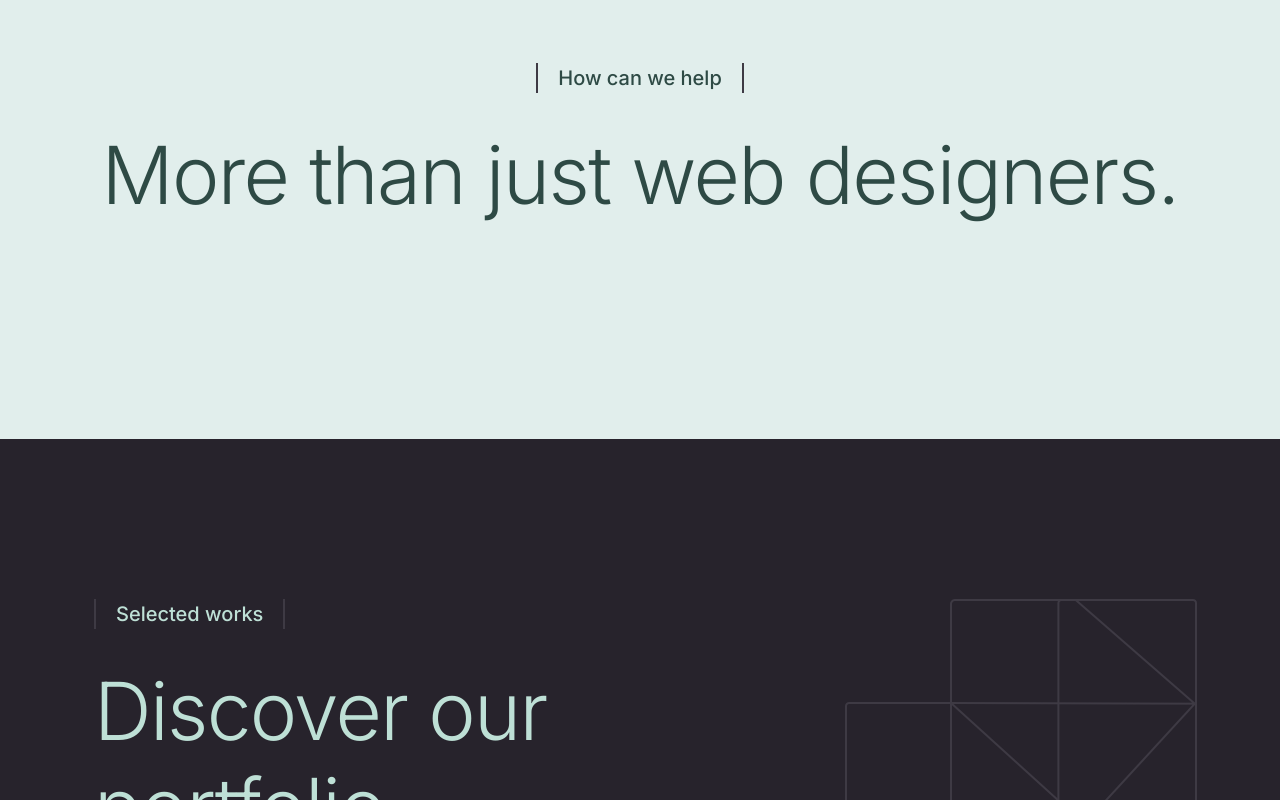
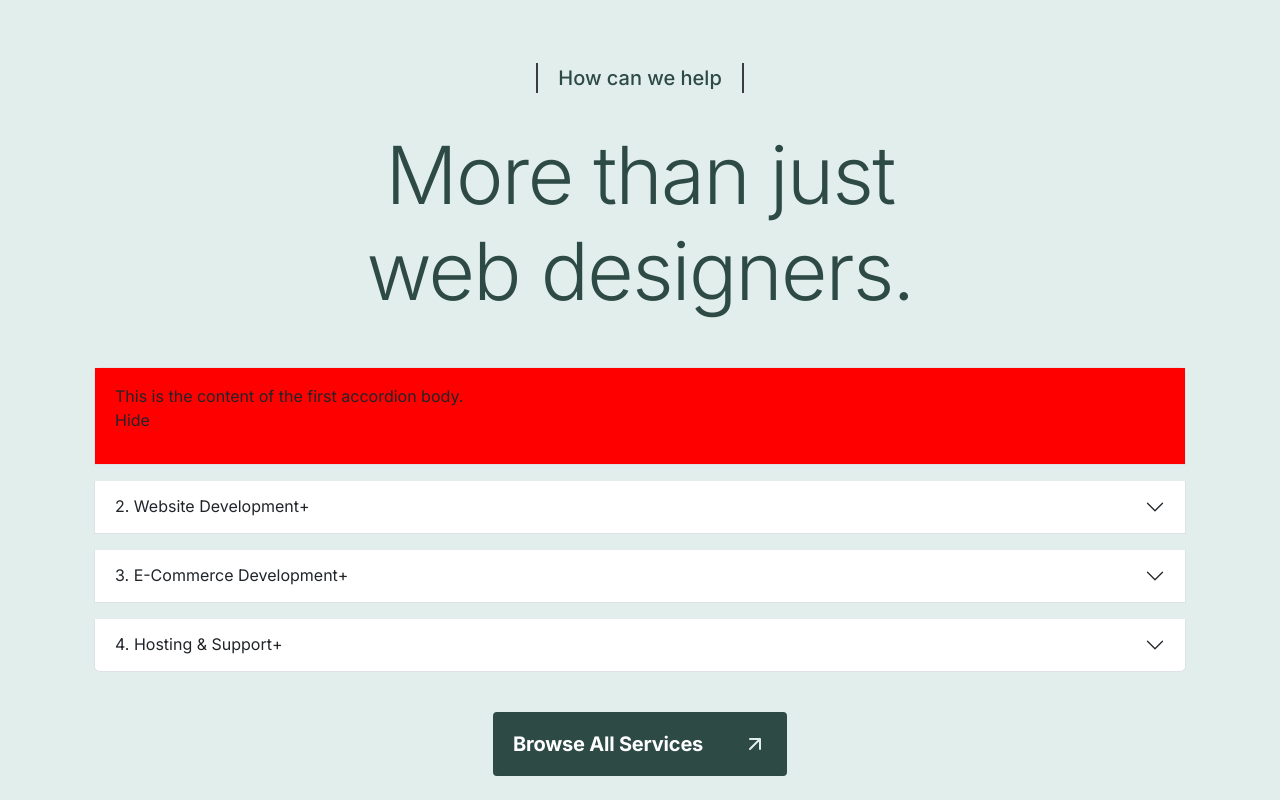
Before and after one commit to MDShakibul/Panther-Studio-V1, a Next.js app: page / in a window 1280 px wide. Shown: the part 1820-2620 px from the top of the page. Built offline with nearby package versions, Linux system fonts and the light colour scheme.

Commit message:
"Updated styles and components for MainFocus and MoreInfo pages, including color changes, layout adjustments, and addition of Accordion component."

```diff
--- /dev/null
+++ b/src/pages/components/Shared/Accordion.js
@@ -0,0 +1,156 @@
+import React, { useEffect } from "react";
+const Accordion = () => {
+  useEffect(() => {
+    const accordionItems = document.querySelectorAll(".accordion-item");
+    accordionItems.forEach((item) => {
+      const button = item.querySelector(".accordion-button");
+      const collapse = item.querySelector(".accordion-collapse");
+      const icon = item.querySelector(".toggle-icon");
+      if (collapse.classList.contains("show")) {
+        item
+          .querySelector(".accordion-header")
+          .classList.add("accordion-header-hidden");
+      }
+      button.addEventListener("click", function () {
+        if (!collapse.classList.contains("show")) {
+          item
+            .querySelector(".accordion-header")
+            .classList.add("accordion-header-hidden");
+        }
+      });
+      collapse.addEventListener("hidden.bs.collapse", function () {
+        item
+          .querySelector(".accordion-header")
+          .classList.remove("accordion-header-hidden");
+      });
+      if (icon) {
+        icon.addEventListener("click", function () {
+          collapse.classList.remove("show");
+          item
+            .querySelector(".accordion-header")
+            .classList.remove("accordion-header-hidden");
+        });
+      }
+    });
+    // Update button text based on state
+    const accordionButtons = document.querySelectorAll(".accordion-button");
+    accordionButtons.forEach((button) => {
+      button.addEventListener("click", function () {
+        const isCollapsed = button.classList.contains("collapsed");
+        button.querySelector(".accordion-title").textContent = isCollapsed
+          ? "-"
+          : "+";
+      });
+    });
+  }, []);
+  return (
+    <div className="container mt-5">
+      <div className="accordion" id="customAccordion">
+        <div className="accordion-item">
+          <h2
+            className="accordion-header accordion-header-hidden"
+            id="headingOne"
+          >
+            <button
+              className="accordion-button"
+              type="button"
+              data-bs-toggle="collapse"
+              data-bs-target="#collapseOne"
+              aria-expanded="true"
+              aria-controls="collapseOne"
+            >
+              1. UI/UX Design <span className="accordion-title">+</span>
+            </button>
+          </h2>
+          <div
+            id="collapseOne"
+            className="accordion-collapse collapse show"
+            aria-labelledby="headingOne"
+            data-bs-parent="#customAccordion"
+          >
+            <div className="accordion-body">
+              This is the content of the first accordion body.
+              <p className="toggle-icon">Hide</p>
+            </div>
+          </div>
+        </div>
+        <div className="accordion-item">
+          <h2 className="accordion-header" id="headingTwo">
+            <button
+              className="accordion-button collapsed"
+              type="button"
+              data-bs-toggle="collapse"
+              data-bs-target="#collapseTwo"
+              aria-expanded="false"
+              aria-controls="collapseTwo"
+            >
+              2. Website Development <span className="accordion-title">+</span>
+            </button>
+          </h2>
+          <div
+            id="collapseTwo"
+            className="accordion-collapse collapse"
+            aria-labelledby="headingTwo"
+            data-bs-parent="#customAccordion"
+          >
+            <div className="accordion-body">
+              This is the content of the second accordion body.
+              <p className="toggle-icon">-</p>
+            </div>
+          </div>
+        </div>
+        <div className="accordion-item">
+          <h2 className="accordion-header" id="headingThree">
+            <button
+              className="accordion-button collapsed"
+              type="button"
+              data-bs-toggle="collapse"
+              data-bs-target="#collapseThree"
+              aria-expanded="false"
+              aria-controls="collapseThree"
+            >
+              3. E-Commerce Development <span className="accordion-title">+</span>
+            </button>
+          </h2>
+          <div
+            id="collapseThree"
+            className="accordion-collapse collapse"
+            aria-labelledby="headingThree"
+            data-bs-parent="#customAccordion"
+          >
+            <div className="accordion-body">
+              This is the content of the third accordion body.
+              <p className="toggle-icon">Hide</p>
+            </div>
+          </div>
+        </div>
+        <div className="accordion-item">
+          <h2 className="accordion-header" id="headingFour">
+            <button
+              className="accordion-button collapsed"
+              type="button"
+              data-bs-toggle="collapse"
+              data-bs-target="#collapseFour"
+              aria-expanded="false"
+              aria-controls="collapseFour"
+            >
+              4. Hosting & Support <span className="accordion-title">+</span>
+            </button>
+          </h2>
+          <div
+            id="collapseFour"
+            className="accordion-collapse collapse"
+            aria-labelledby="headingFour"
+            data-bs-parent="#customAccordion"
+          >
+            <div className="accordion-body">
+              This is the content of the fourth accordion body.
+              <p className="toggle-icon">Hide</p>
+            </div>
+          </div>
+        </div>
+      </div>
+    </div>
+  );
+};
+export default Accordion;
--- a/src/pages/components/UI/MainFocus.js
+++ b/src/pages/components/UI/MainFocus.js
@@ -19,7 +19,7 @@ const MainFocus = () => {
         </div>
         <h1
           className={`footer-nav-link-title ${style.heroSectionCompanyHeader} w-100 text-center`}
-          style={{ color: "#2E4A45" }}
+          style={{ color: "#2E4A45"}}
         >
           Focused on creating effective websites for client success.
         </h1>
--- a/src/pages/components/UI/MoreInfo.js
+++ b/src/pages/components/UI/MoreInfo.js
@@ -2,6 +2,7 @@ import React from "react";
 import style from "../../../styles/Home.module.css";
 import Image from "next/image";
 import Link from "next/link";
+import Accordion from "../Shared/Accordion";
 
 const MoreInfo = () => {
   return (
@@ -16,14 +17,41 @@ const MoreInfo = () => {
           </p>
         </div>
         <h1
-          className={`footer-nav-link-title ${style.heroSectionCompanyHeader} w-100 text-center`}
-          style={{ color: "#2E4A45" }}
+          className={`footer-nav-link-title ${style.heroSectionCompanyHeader} text-center`}
+          style={{ color: "#2E4A45", margin: "0 auto" }}
         >
-         More than just web designers.
+          More than just web designers.
         </h1>
 
+        <Accordion />
 
-
+        <div
+          className="container d-flex justify-content-center align-items-center"
+          style={{ height: "auto", marginTop: "40px" }}
+        >
+          <Link
+            href={""}
+            className={`text-white ${style.btnHeroSection} text-center `}
+            style={{ backgroundColor: "#2E4A45" }}
+          >
+            <p className="mb-0 text-white">Browse All services</p>
+            <svg
+              xmlns="http://www.w3.org/2000/svg"
+              width="24"
+              height="24"
+              viewBox="0 0 24 24"
+              fill="none"
+            >
+              <path
+                d="M7 7H17M17 7V17M17 7L7 17"
+                stroke="#E1EEEC"
+                stroke-width="2"
+                stroke-linecap="round"
+                stroke-linejoin="round"
+              />
+            </svg>
+          </Link>
+        </div>
       </div>
     </div>
   );
--- a/src/styles/globals.css
+++ b/src/styles/globals.css
@@ -248,7 +248,7 @@
   font-weight: 300;
   letter-spacing: -1.6px;
   color: #BEE0D6;
-  width: 50%;
+  width: 60%;
 }
 
 .footer-nav-title{
@@ -342,19 +342,56 @@ background:  #BEE0D6;
 }
 
 
-/*  */
-/* .img-fluid {
-  max-width: 100%;
-  height: auto;
-} */
-
+/* Main Focus */
 .btnHeroSection {
   display: flex;
   justify-content: center;
   align-items: center;
-  height: 100%; /* Ensure it takes up the full height of the parent container */
+  height: 100%;
 }
 
 .middle-link {
-  margin-top: 24px; /* Optional if you want to enforce spacing via CSS */
+  margin-top: 24px;
 }
+
+
+/* More Info accordion */
+ .accordion-header-hidden {
+          display: none;
+        }
+        .accordion-button::after {
+          content: none;
+        }
+        .accordion-button {
+          display: flex;
+          justify-content: space-between;
+          background-color: #BEE0D6;
+          color: black;
+          border: none;
+          font-size: 1.25rem;
+          padding: 1.5rem 5rem;
+          transition: background-color 1s;
+        }
+        .accordion-button:not(.collapsed) {
+          background-color: #BEE0D6;
+          color: black;
+        }
+        .accordion-body {
+          background-color: red;
+          animation: fadeIn 0.5s;
+        }
+        @keyframes fadeIn {
+          from {
+            opacity: 0;
+          }
+          to {
+            opacity: 1;
+          }
+        }
+        .accordion-item {
+          border: none;
+          margin-bottom: 1rem;
+        }
+        .toggle-icon {
+          cursor: pointer;
+        }
```
